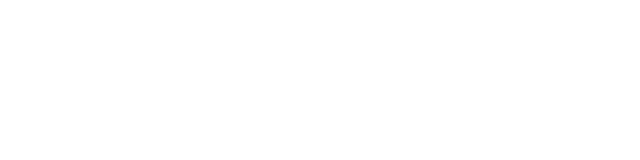
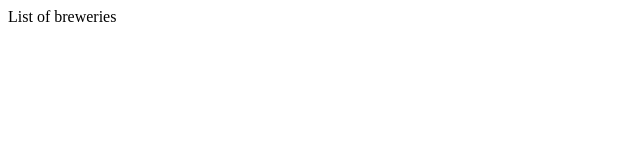
Before and after one commit to builtbyjosh/tipsy_list_v2, a React (Create React App) app in the folder tipsy_review_frontend_v3/: page /breweries in a window 1280 px wide. Shown: the top 160 px of the page, without its empty margins (0-640 px from the left). Built offline with nearby package versions, Linux system fonts and the light colour scheme.

Commit message:
added placeholder text for testing

```diff
--- a/tipsy_review_frontend_v3/src/components/AddBreweryForm.js
+++ b/tipsy_review_frontend_v3/src/components/AddBreweryForm.js
@@ -4,7 +4,7 @@
   render() {
     return (
       <div>
-
+        Save Brewery
       </div>
     );
   }
--- a/tipsy_review_frontend_v3/src/components/BreweryList.js
+++ b/tipsy_review_frontend_v3/src/components/BreweryList.js
@@ -4,7 +4,7 @@
   render() {
     return (
       <div>
-
+        List of breweries
       </div>
     );
   }
--- a/tipsy_review_frontend_v3/src/components/BreweryShow.js
+++ b/tipsy_review_frontend_v3/src/components/BreweryShow.js
@@ -0,0 +1,13 @@
+import React, { Component } from 'react';
+
+class BreweryShow extends Component {
+  render() {
+    return (
+      <div>
+        Show Brewery
+      </div>
+    );
+  }
+}
+
+export default BreweryShow;
```
